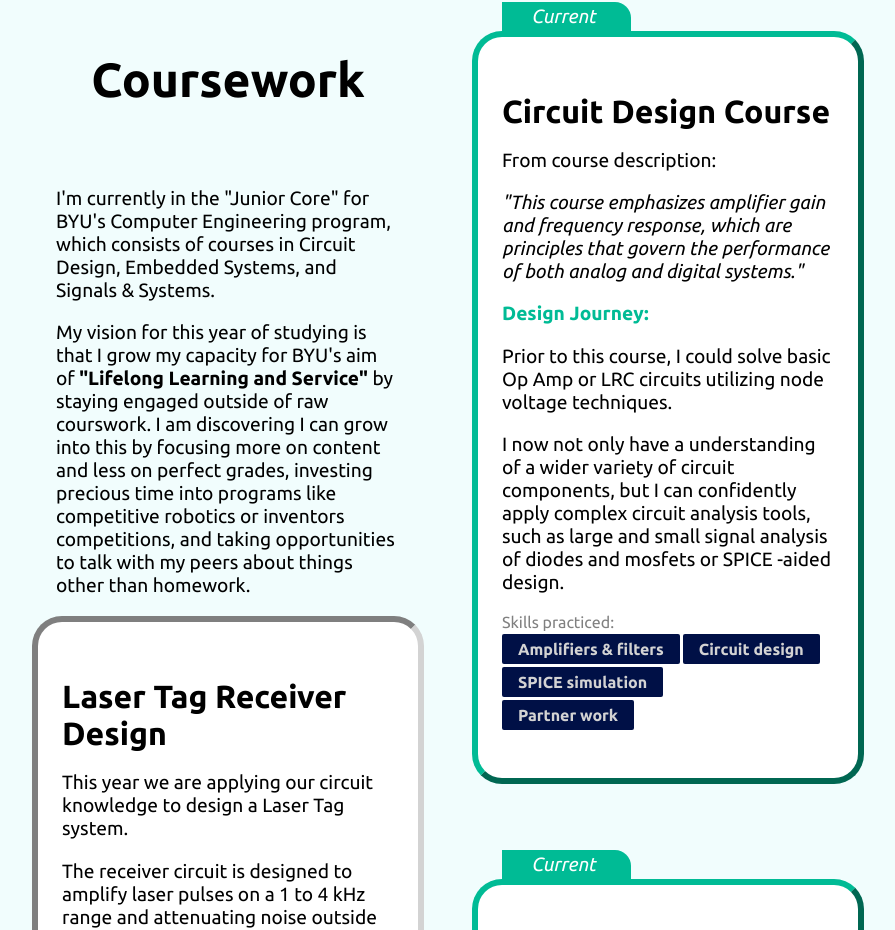
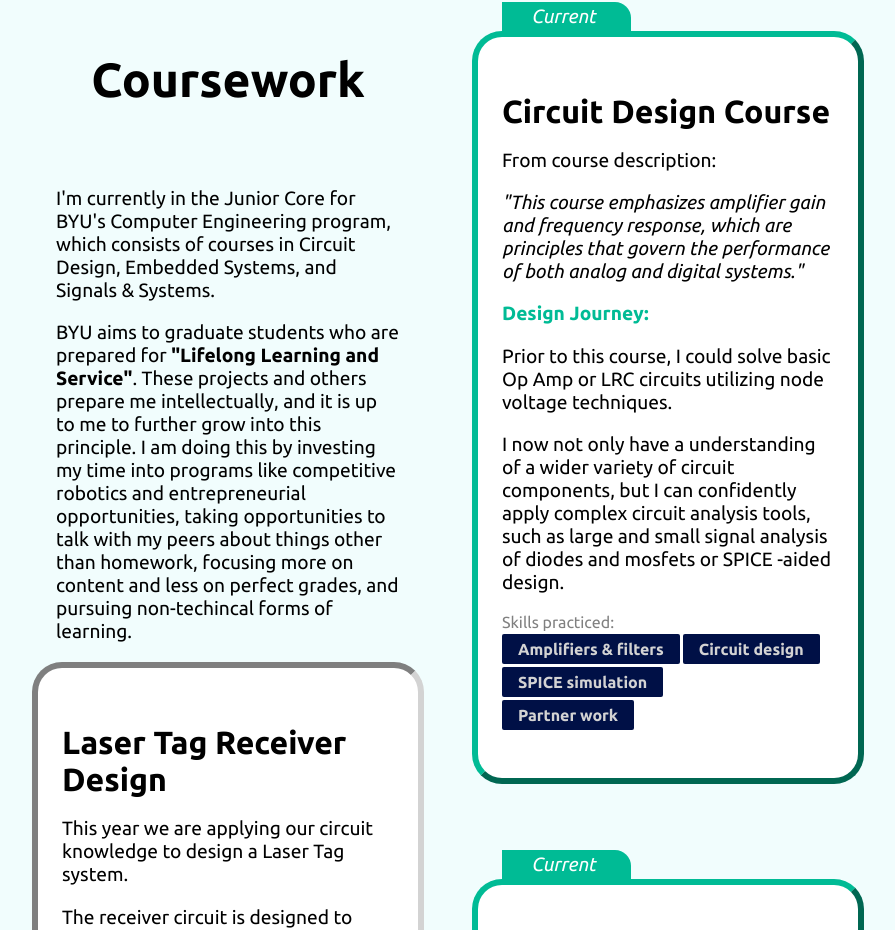
Before and after one commit to Leeway001Write/Leeway001Write.github.io, a React (Vite) app in the folder react-portfolio/: page / in a window 1280 px wide. Shown: the part 6896-7826 px from the top of the page, without its empty margins (42-937 px from the left). Built offline with nearby package versions, Linux system fonts and the light colour scheme.

Commit message:
Implemented ECEN 340 feedback: BYU Aims

```diff
--- a/react-portfolio/src/App.tsx
+++ b/react-portfolio/src/App.tsx
@@ -92,8 +92,8 @@ function App() {
               <div className="projects-header-box">
                 <h2>Coursework</h2>
                 <div className="blurb">
-                  <p>I'm currently in the "Junior Core" for BYU's Computer Engineering program, which consists of courses in Circuit Design, Embedded Systems, and Signals & Systems.</p>
-                  <p>My vision for this year of studying is that I grow my capacity for BYU's aim of <strong>"Lifelong Learning and Service"</strong> by staying engaged outside of raw courswork. I am discovering I can grow into this by focusing more on content and less on perfect grades, investing precious time into programs like competitive robotics or inventors competitions, and taking opportunities to talk with my peers about things other than homework.</p>
+                  <p>I'm currently in the Junior Core for BYU's Computer Engineering program, which consists of courses in Circuit Design, Embedded Systems, and Signals & Systems.</p>
+                  <p>BYU aims to graduate students who are prepared for <strong>"Lifelong Learning and Service"</strong>. These projects and others prepare me intellectually, and it is up to me to further grow into this principle. I am doing this by investing my time into programs like competitive robotics and entrepreneurial opportunities, taking opportunities to talk with my peers about things other than homework, focusing more on content and less on perfect grades, and pursuing non-techincal forms of learning.</p>
                 </div>
                 { courseworkLeftGroup.map((project, i) => (
                     <ProjectCard data={ project } key={"project-left-" + i}/>
```
